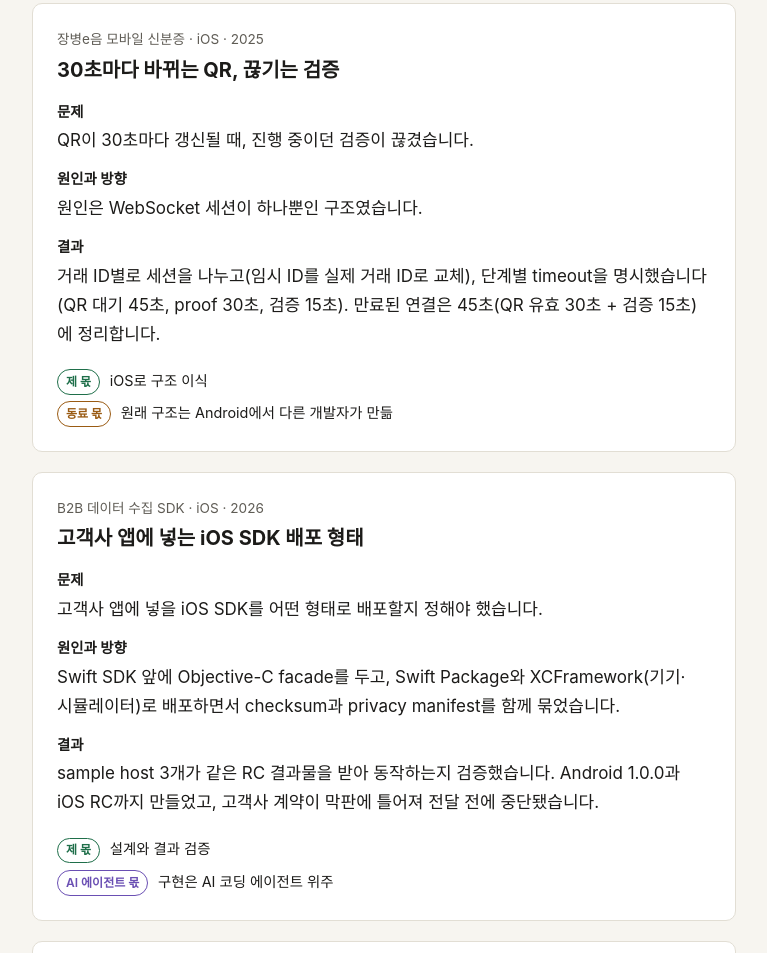
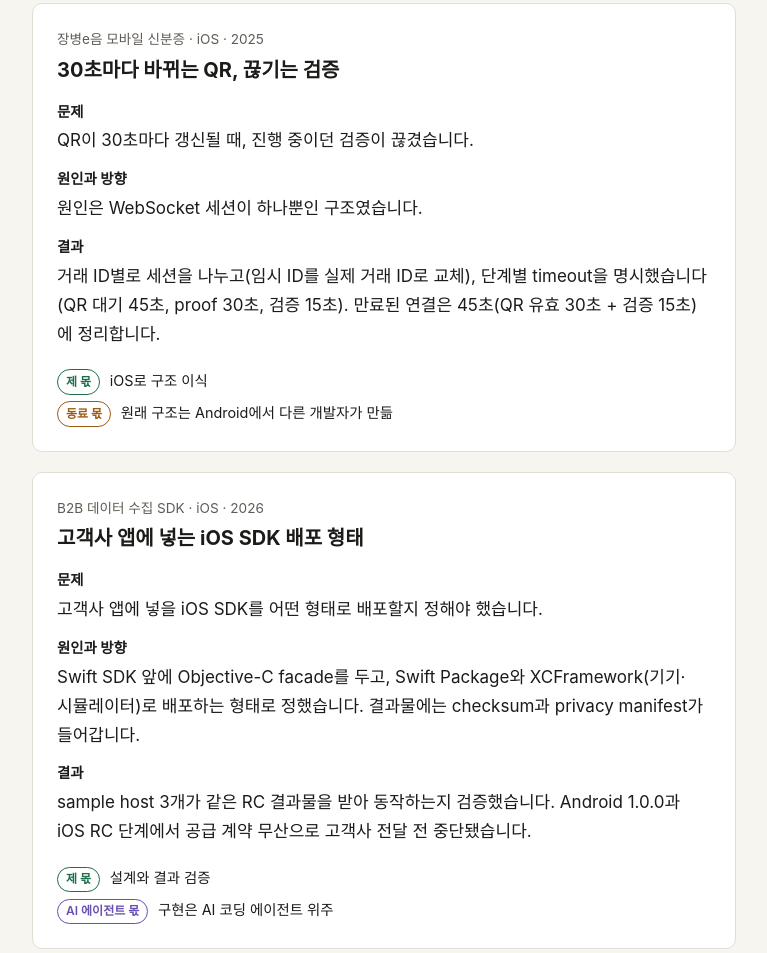
Before and after one commit to minjunkim-labs/portfolio, an Astro site: page / in a window 1280 px wide. Shown: the part 1847-2800 px from the top of the page, without its empty margins (256-1023 px from the left). Built offline with nearby package versions, Linux system fonts and the light colour scheme; Astro itself is replaced by a stand-in of ours.

Commit message:
fix(content): align SDK case and lead line with canon wording
- SDK case: canon stop reason, neutral subject for agent-built parts
- lead: replace positioning slogan with the canon OS-update device check

Co-Authored-By: Claude Opus 5.5 <noreply@anthropic.com>

```diff
--- a/src/pages/index.astro
+++ b/src/pages/index.astro
@@ -65,9 +65,9 @@ const works: Work[] = [
     problem:
       "고객사 앱에 넣을 iOS SDK를 어떤 형태로 배포할지 정해야 했습니다.",
     turn:
-      "Swift SDK 앞에 Objective-C facade를 두고, Swift Package와 XCFramework(기기·시뮬레이터)로 배포하면서 checksum과 privacy manifest를 함께 묶었습니다.",
+      "Swift SDK 앞에 Objective-C facade를 두고, Swift Package와 XCFramework(기기·시뮬레이터)로 배포하는 형태로 정했습니다. 결과물에는 checksum과 privacy manifest가 들어갑니다.",
     result:
-      "sample host 3개가 같은 RC 결과물을 받아 동작하는지 검증했습니다. Android 1.0.0과 iOS RC까지 만들었고, 고객사 계약이 막판에 틀어져 전달 전에 중단됐습니다.",
+      "sample host 3개가 같은 RC 결과물을 받아 동작하는지 검증했습니다. Android 1.0.0과 iOS RC 단계에서 공급 계약 무산으로 고객사 전달 전 중단됐습니다.",
     credits: [
       { who: "me", text: "설계와 결과 검증" },
       { who: "agent", text: "구현은 AI 코딩 에이전트 위주" },
@@ -99,7 +99,7 @@ const whoLabel = { me: "제 몫", agent: "AI 에이전트 몫", peer: "동료
   <header class="hero wrap">
     <p class="eyebrow">김민준 · iOS 엔지니어</p>
     <h1>iOS 앱을 개발부터 심사·출시·운영까지 맡아 온 모바일 엔지니어입니다.</h1>
-    <p class="lead">초록불도 그대로 믿지 않습니다. OS가 업데이트되면 실제 기기에서 앱을 한 번 더 확인합니다.</p>
+    <p class="lead">OS가 업데이트되면 실제 기기에서 앱을 다시 점검합니다. iOS 26.4 업데이트 직후의 스플래시 정지도 이 점검에서 발견했습니다.</p>
     <ul class="facts">
       <li><strong>4년 4개월</strong><span>개인 데이터 플랫폼 MyD를 비롯한 앱 개발·운영 (2022.06–2026.10)</span></li>
       <li><strong>87개 버전</strong><span>MyD iOS 앱 전체 출시 버전 수(2022.06 이후). 2025년 8월 이후 15개 버전은 모두 제가 출시</span></li>
```
